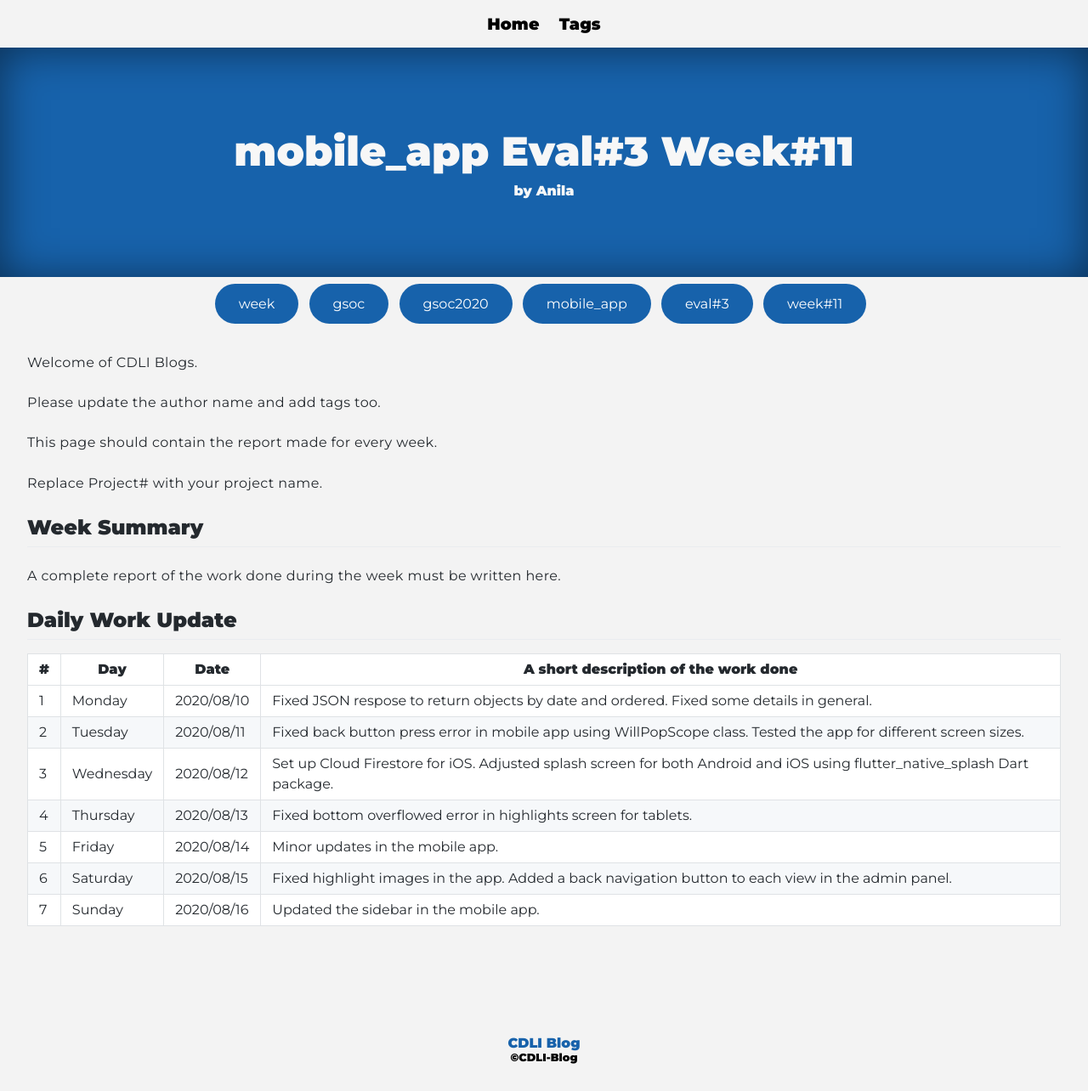
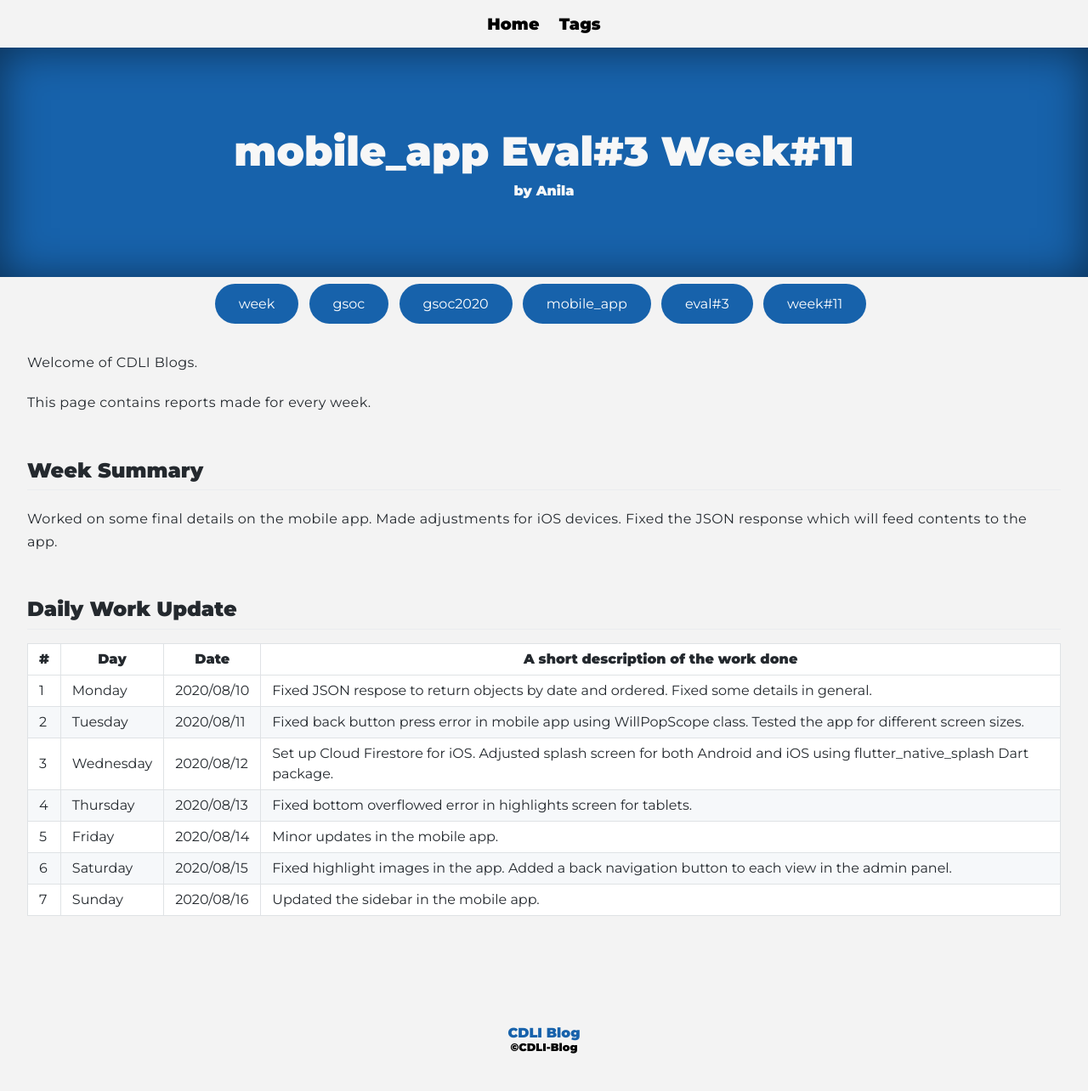
Before and after one commit to cdli-gh/blog, a Jekyll site: the page built from _blog/gsoc20/mobile_app/posts/13_week11.md, in a window 1280 px wide. Shown: the whole page at 85% size. Built offline with Jekyll 4.4.1, drawn with Linux system fonts in a browser that asks for light colours; Markdown is read by kramdown in place of the engine named in the settings.

Commit message:
Update 13_week11.md

```diff
--- a/_blog/gsoc20/mobile_app/posts/13_week11.md
+++ b/_blog/gsoc20/mobile_app/posts/13_week11.md
@@ -6,15 +6,11 @@ tags: ["week","gsoc","gsoc2020","mobile_app","eval#3","week#11"]
 ---
 Welcome of CDLI Blogs.
 
-Please update the author name and add tags too.
-
-This page should contain the report made for every week.
-
-Replace Project# with your project name.
+This page contains reports made for every week.<br><br>
 
 ## Week Summary
 
-A complete report of the work done during the week must be written here.
+Worked on some final details on the mobile app. Made adjustments for iOS devices. Fixed the JSON response which will feed contents to the app.<br><br>
 
 
 ## Daily Work Update
```
